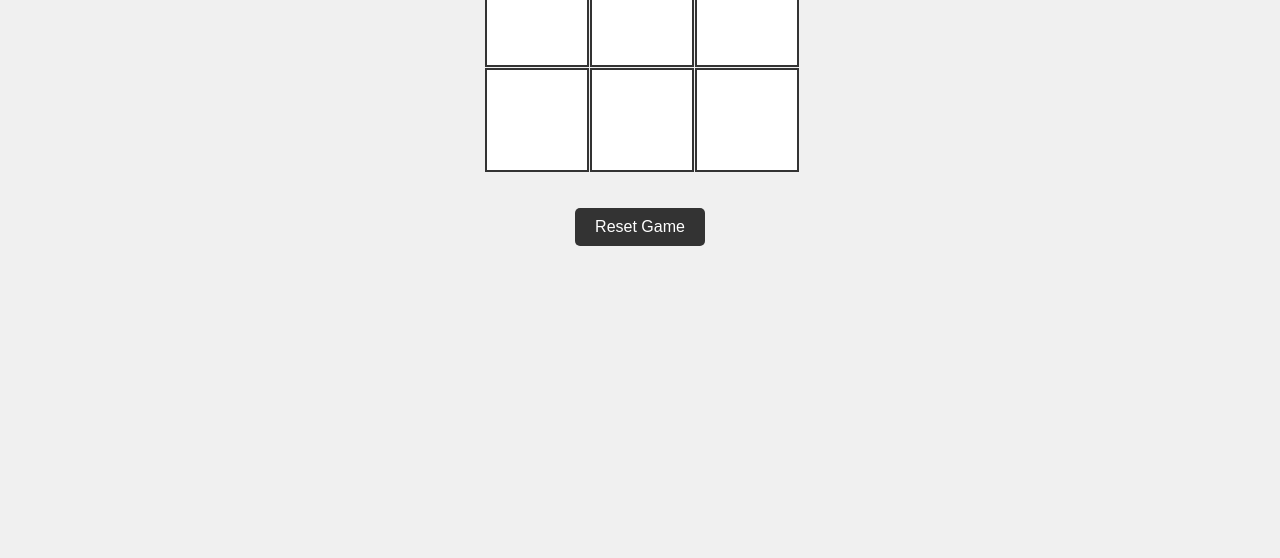
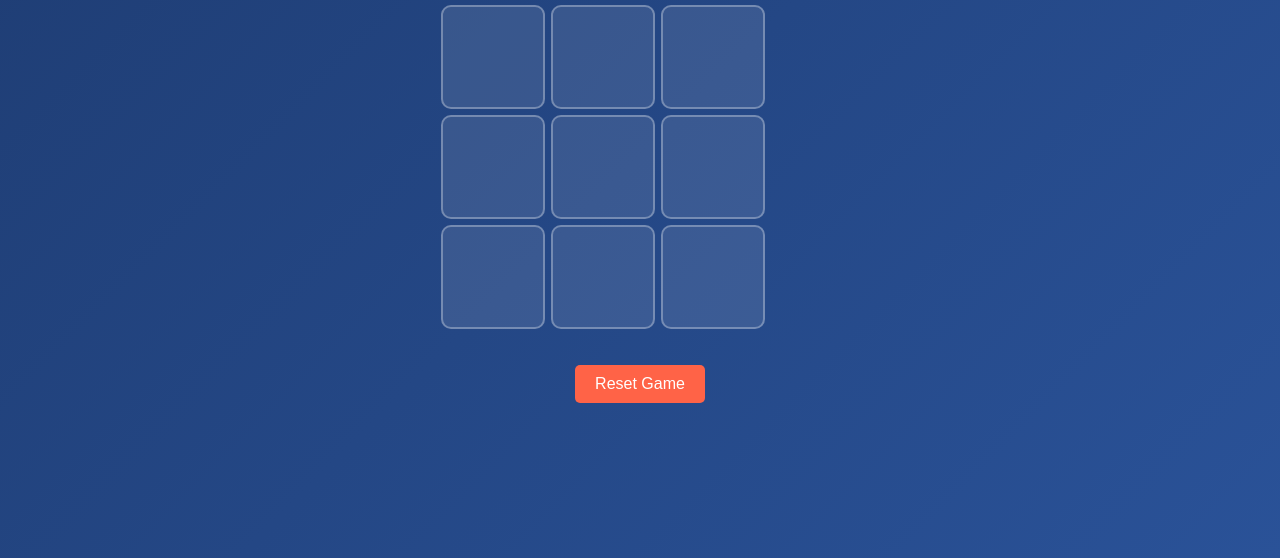
Before and after one commit to codChirag/XO, a plain HTML site: page index.html in a window 1280 px wide. Shown: the part 242-800 px from the top of the page. Drawn offline with Linux system fonts and the light colour scheme.

Commit message:
Update styles.css

```diff
--- a/styles.css
+++ b/styles.css
@@ -1,56 +1,78 @@
+/* General Styling */
 body {
-  font-family: Arial, sans-serif;
+  font-family: 'Arial', sans-serif;
+  background: linear-gradient(135deg, #1e3c72, #2a5298);
+  color: white;
+  display: flex;
+  justify-content: center;
+  align-items: center;
+  height: 100vh;
+  margin: 0;
+}
+
+.game-container {
   text-align: center;
-  background-color: #f0f0f0;
-  margin: 0;
-  padding: 20px;
 }
 
 h1 {
-  color: #333;
+  font-size: 2.5rem;
+  margin-bottom: 20px;
 }
 
+/* 3D Board Styling */
 .board {
   display: grid;
   grid-template-columns: repeat(3, 100px);
   grid-template-rows: repeat(3, 100px);
-  gap: 5px;
+  gap: 10px;
+  perspective: 1000px;
   margin: 20px auto;
-  width: fit-content;
 }
 
 .cell {
   width: 100px;
   height: 100px;
-  background-color: #fff;
-  border: 2px solid #333;
+  background: rgba(255, 255, 255, 0.1);
+  border: 2px solid rgba(255, 255, 255, 0.3);
+  border-radius: 10px;
   display: flex;
+  justify-content: center;
   align-items: center;
-  justify-content: center;
   font-size: 2rem;
   font-weight: bold;
   cursor: pointer;
+  transform-style: preserve-3d;
+  transition: transform 0.3s ease, background 0.3s ease;
+}
+
+.cell:hover {
+  background: rgba(255, 255, 255, 0.2);
+  transform: translateZ(10px);
 }
 
 .cell.X {
   color: #ff6347;
+  transform: rotateY(180deg);
 }
 
 .cell.O {
   color: #4682b4;
+  transform: rotateY(180deg);
 }
 
+/* Reset Button Styling */
 #reset {
   margin-top: 20px;
   padding: 10px 20px;
   font-size: 1rem;
-  cursor: pointer;
-  background-color: #333;
-  color: #fff;
+  background: #ff6347;
+  color: white;
   border: none;
   border-radius: 5px;
+  cursor: pointer;
+  transition: background 0.3s ease;
 }
 
 #reset:hover {
-  background-color: #555;
+  background: #e5533d;
 }
```
